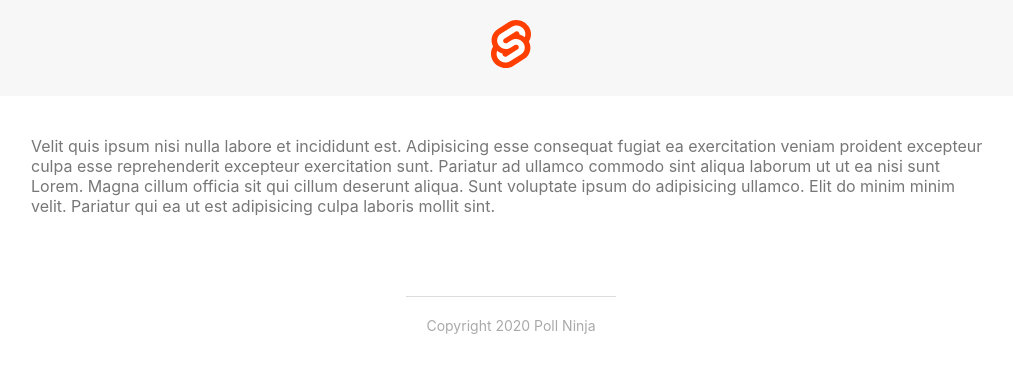
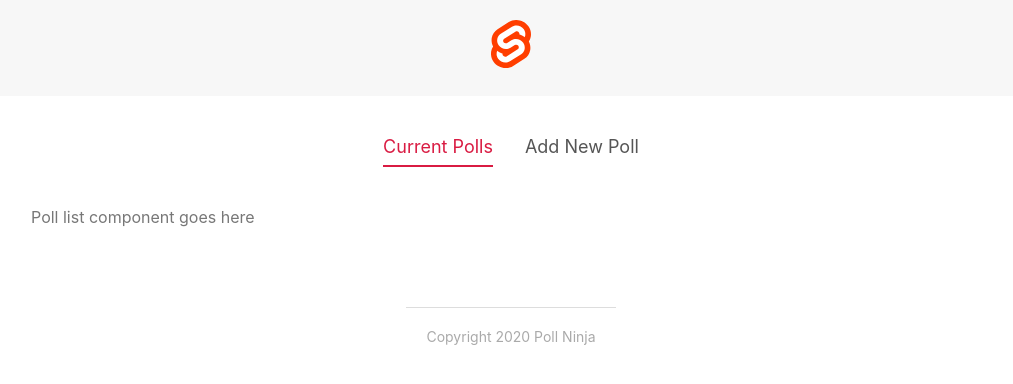
Before and after one commit to Hansanghyeon/practice-svelte, a Svelte app: page / in a window 1280 px wide. Shown: the top 384 px of the page, without its empty margins (129-1142 px from the left). Built offline with nearby package versions, Linux system fonts and the light colour scheme.

Commit message:
:tada: TIL #18

```diff
--- a/src/App.svelte
+++ b/src/App.svelte
@@ -1,6 +1,14 @@
 <script>
-  import Header from "./Header.svelte";
-  import Footer from "./Footer.svelte";
+  import Header from "./components/Header.svelte";
+  import Footer from "./components/Footer.svelte";
+  import Tabs from "./shared/Tabs.svelte";
+  // tabs
+  let items = ["Current Polls", "Add New Poll"];
+  let activeItem = "Current Polls";
+
+  const tabChange = (e) => {
+    activeItem = e.detail;
+  };
 </script>
 
 <style>
@@ -12,13 +20,11 @@
 
 <Header />
 <main>
-  <p>
-    Velit quis ipsum nisi nulla labore et incididunt est. Adipisicing esse
-    consequat fugiat ea exercitation veniam proident excepteur culpa esse
-    reprehenderit excepteur exercitation sunt. Pariatur ad ullamco commodo sint
-    aliqua laborum ut ut ea nisi sunt Lorem. Magna cillum officia sit qui cillum
-    deserunt aliqua. Sunt voluptate ipsum do adipisicing ullamco. Elit do minim
-    minim velit. Pariatur qui ea ut est adipisicing culpa laboris mollit sint.
-  </p>
+  <Tabs {activeItem} {items} on:tabChange={tabChange} />
+  {#if activeItem === 'Current Polls'}
+    <p>Poll list component goes here</p>
+  {:else if activeItem === 'Add New Poll'}
+    <p>new poll form component goes here</p>
+  {/if}
 </main>
 <Footer />
--- /dev/null
+++ b/src/shared/Tabs.svelte
@@ -0,0 +1,40 @@
+<script>
+  import { createEventDispatcher } from "svelte";
+  const dispatch = createEventDispatcher();
+
+  export let items;
+  export let activeItem;
+</script>
+
+<style>
+  .active {
+    color: #d91b42;
+    border-bottom: 2px solid #d91b42;
+    padding-bottom: 8px;
+  }
+  .tabs {
+    margin-bottom: 40px;
+  }
+  ul {
+    display: flex;
+    justify-content: center;
+    padding: 0;
+    list-style: none;
+  }
+  li {
+    margin: 0 16px;
+    font-size: 18px;
+    color: #555;
+    cursor: pointer;
+  }
+</style>
+
+<div class="tabs">
+  <ul>
+    {#each items as item}
+      <li on:click={() => dispatch('tabChange', item)}>
+        <div class:active={item === activeItem}>{item}</div>
+      </li>
+    {/each}
+  </ul>
+</div>
```
Also changed, not shown: src/components/Footer.svelte (renamed from src/Footer.svelte), src/components/Header.svelte (renamed from src/Header.svelte), 1 other file (tests, documents, lock files or other folders).
